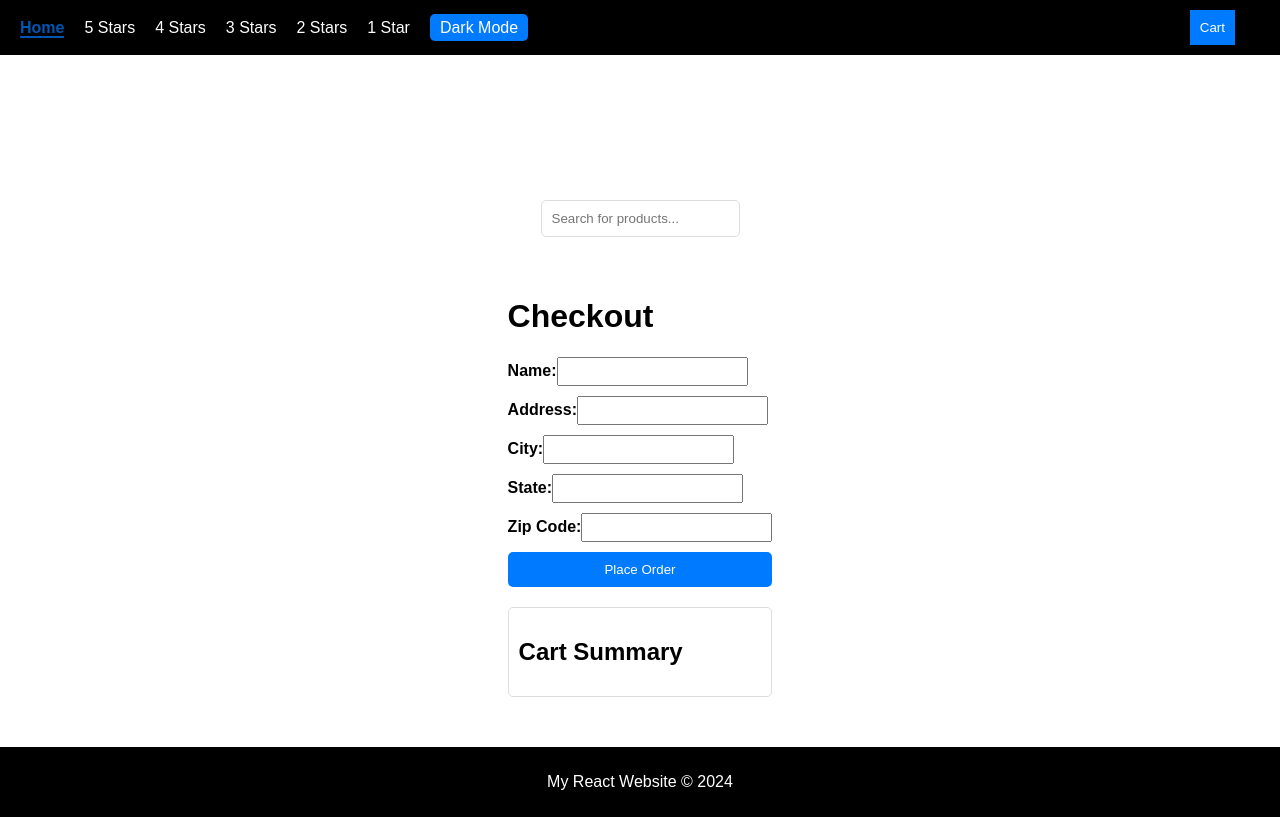
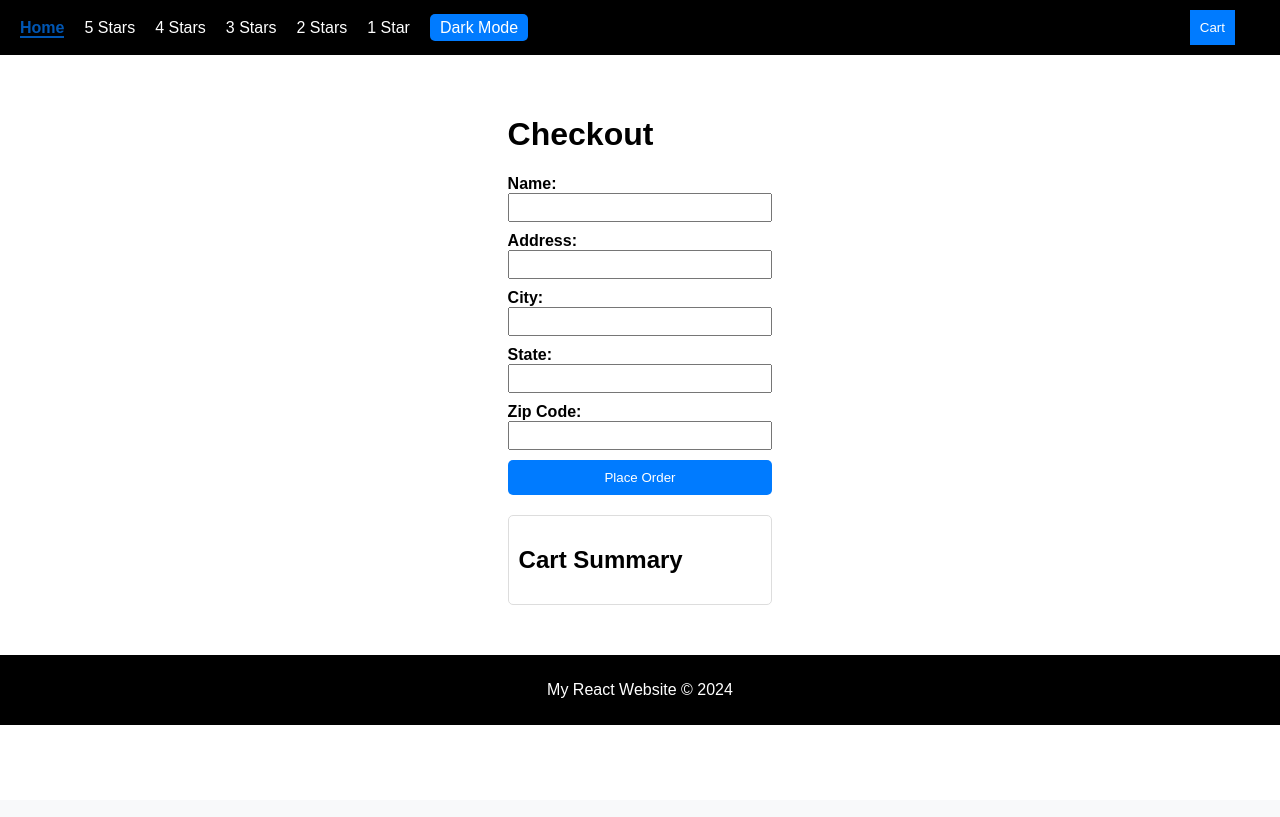
Before and after one commit to tTenchevGit/react-practice, a React (Create React App) app: page /checkout in a window 1280 px wide. Built offline with nearby package versions, Linux system fonts and the light colour scheme.

Commit message:
make sure that the searchbar it shows only on homepage

```diff
--- a/src/App.js
+++ b/src/App.js
@@ -17,8 +17,8 @@ const App = () => {
   const [cartItems, setCartItems] = useState([]);
   const [searchQuery, setSearchQuery] = useState('');
    const location = useLocation();
-  const isProductDetailPage = matchPath('/products/:id', location.pathname);
-  // const isMainOrHashLink = location.pathname === '/' || location.pathname.startsWith('/#');
+  // const isProductDetailPage = matchPath('/products/:id', location.pathname);
+  const isMainOrHashLink = location.pathname === '/' || location.pathname.startsWith('/#');
 
   const { isDarkMode, toggleTheme } = useContext(ThemeContext);
 
@@ -63,12 +63,12 @@ const App = () => {
         toggleTheme={toggleTheme}
       />
        {/* Render the SearchBar only if the current route does not match '/products/:id' */}
-       {/* {isMainOrHashLink && (
+       {isMainOrHashLink && (
+        <SearchBar searchQuery={searchQuery} setSearchQuery={setSearchQuery} />
+      )}
+       {/* {!isProductDetailPage && (
         <SearchBar searchQuery={searchQuery} setSearchQuery={setSearchQuery} />
       )} */}
-       {!isProductDetailPage && (
-        <SearchBar searchQuery={searchQuery} setSearchQuery={setSearchQuery} />
-      )}
       <Routes>
         <Route path="/" element={<ProductList filter={filter} addToCart={addToCart} searchQuery={searchQuery} />} />
         <Route path="/products/:id" element={<ProductDetail addToCart={addToCart} />} />
--- a/src/components/CheckoutPage.js
+++ b/src/components/CheckoutPage.js
@@ -126,6 +126,8 @@ const CheckoutPage = ({ cartItems, removeFromCart }) => {
 
         input {
           padding: 5px;
+          width: 100%;
+          box-sizing: border-box;
         }
 
         button[type='submit'] {
```
